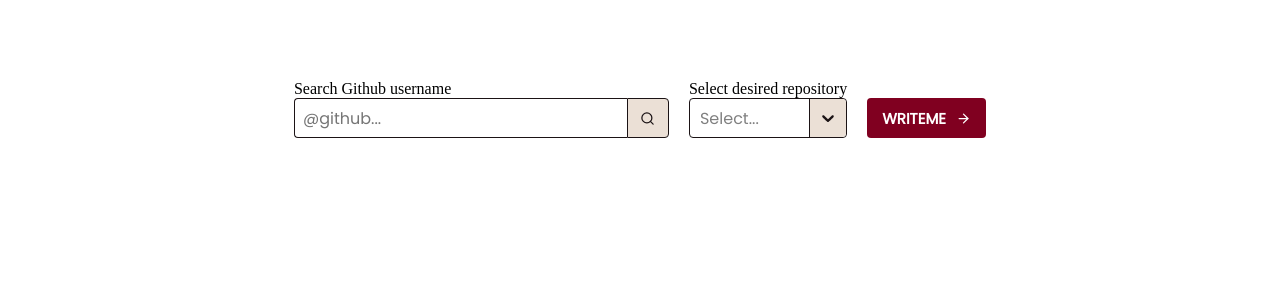
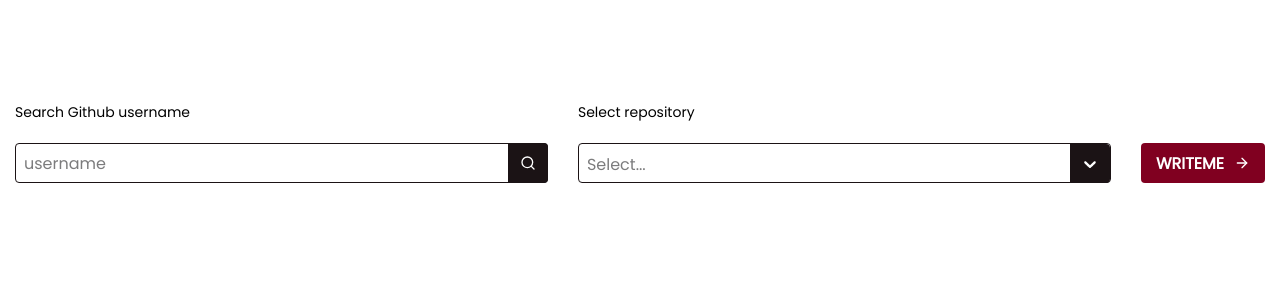
Before and after one commit to darylbg/writeme, a React (Create React App) app: page / in a window 1280 px wide. Both pictures are taken after a click on the button "Ok lets Go". Shown: the top 300 px of the page. Built offline with nearby package versions, Linux system fonts and the light colour scheme.

Commit message:
restyled menu

```diff
--- a/src/assets/css/style.css
+++ b/src/assets/css/style.css
@@ -7,10 +7,16 @@
   --secondary-darker: #e2d3c5;
   --accent: #800020;
   --dark-accent: #720018;
+  --light-grey: #7c7c7d;
   --focus-highlight: #2684ff;
   --code-font: "Source Code Pro", monospace;
   --roboto-font: "Rubik", sans-serif;
   --poppins-font: "Poppins", sans-serif;
+  --font-large: 16px;
+  --font-medium: 15px;
+  --font-small: 14px;
+  --font-xsmall: 12px;
+  --font-bold: 900;
 }
 
 body {
@@ -120,6 +126,184 @@ body {
 /* content section */
 
 .content-section {
+  display: flex;
+  justify-content: center;
+  margin-top: 8%;
+}
+
+.menu > * {
+  font-family: var(--poppins-font);
+}
+
+.menu {
+  display: flex;
+  width: 100%;
+}
+
+.username-search,
+.repo-select {
+  flex: 1;
+  padding: 0 15px;
+  display: flex;
+  flex-direction: column;
+}
+
+.username-search label,
+.repo-select label {
+  font-size: var(--font-small);
+}
+
+.error-div {
+  height: 15px;
+  color: red;
+  font-size: var(--font-xsmall);
+  padding-bottom: 5px;
+}
+
+.username-search input,
+.repo-select .react-select-container {
+  height: 40px;
+  border: 1px solid var(--text);
+  box-sizing: border-box;
+  font-size:var(--font-large);
+  border-radius: 4px;
+  font-family: var(--poppins-font);
+}
+
+.react-select__indicators,
+.username-search-icon {
+  background-color: var(--text);
+  border-top-right-radius: 4px;
+  border-bottom-right-radius: 4px;
+}
+
+.react-select__indicators:hover,
+.username-search-icon:hover {
+  background-color: var(--dark-accent);
+  transition: all 0.2s ease-in-out;
+}
+
+.react-select__indicators svg,
+.username-search-icon svg {
+  color: white;
+}
+
+/* username search specific styling */
+
+.username-search {
+  position: relative;
+}
+
+.username-search input {
+  padding: 0 40px 0 8px;
+}
+
+.username-search input::placeholder {
+  color: var(--light-grey);
+}
+
+.username-search-icon {
+  position: absolute;
+  right: 0;
+  bottom: 0;
+  height: 40px;
+  width: 40px;
+  display: flex;
+  align-items: center;
+  justify-content: center;
+  margin-right: 15px;
+  cursor: pointer;
+}
+
+/* repo select specific styling */
+
+.react-select__value-container {
+  padding: 2px 8px;
+}
+
+.react-select__indicators {
+  width: 40px;
+  height: 39px;
+  justify-content: center;
+  cursor: pointer;
+}
+
+.react-select__control {
+  height: 40px;
+}
+
+.react-select__control :focus-visible {
+  border: 1px solid red;
+}
+
+.react-select__menu {
+  margin-top: 8px;
+  box-shadow: 1px 1px 15px rgb(0,0,0,0.2);
+}
+
+.react-select__menu-list {
+  padding: 5px 0;
+}
+
+.react-select__option {
+  font-size: var(--font-large);
+  padding: 4px 12px;
+}
+
+.react-select__option:hover {
+  background-color: var(--secondary-darker);
+  cursor: pointer;
+}
+
+/* writeme s */
+
+.writeme-button {
+  flex: 0;
+  padding: 0 15px;
+  display: flex;
+  align-items: end;
+  flex-direction: row;
+}
+
+.writeme-button button {
+  height: 40px;
+  background-color: var(--accent);
+  display: flex;
+  align-items: center;
+  color: white;
+  border: none;
+  border-radius: 4px;
+  padding: 0 15px;
+  font-weight: var(--font-bold);
+  font-size: var(--font-large);
+  font-family: var(--poppins-font);
+}
+
+.writeme-button button:hover {
+  background-color: var(--dark-accent);
+  cursor: pointer;
+  transition: all 0.2s ease-in-out;
+}
+
+.writeme-button button:hover > svg {
+  transform: translateX(5px);
+  transition: all 0.2s ease-in-out;
+}
+
+.writeme-button button svg {
+  color: white;
+  padding-left: 10px;
+}
+
+@media screen and (max-width: 650px) {
+  .menu {
+    flex-direction: column;
+  }
+}
+
+/* content section */
+
+/* .content-section {
   width: 100vw;
   display: flex;
   justify-content: center;
@@ -134,6 +318,7 @@ body {
 .username-search,
 .repo-select {
   display: flex;
+  flex: 1;
   flex-direction: column;
   vertical-align: bottom;
   margin: 0 10px;
@@ -158,20 +343,20 @@ body {
   font-size: 16px;
 }
 
-.username-search .input-group input:focus {
+.username-search .input-group input:focus { */
   /* border-top: 1px solid #2684ff;
   border-left: 1px solid #2684ff;
   border-bottom: 1px solid #2684ff; */
-  box-shadow: 0 -1px 0 0 var(--focus-highlight), -1px 0 0 0 var(--focus-highlight), 0 1px 0 0 var(--focus-highlight);
+  /* box-shadow: 0 -1px 0 0 var(--focus-highlight), -1px 0 0 0 var(--focus-highlight), 0 1px 0 0 var(--focus-highlight);
   outline: none;
   transition: all 100ms;
 }
 
-.username-search .input-group input:focus + * {
+.username-search .input-group input:focus + * { */
   /* border-top: 1px solid #2684ff;
   border-right: 1px solid #2684ff;
   border-bottom: 1px solid #2684ff; */
-  box-shadow: 0 1px 0 0 var(--focus-highlight), 1px 0 0 0 var(--focus-highlight), 0 -1px 0 0 var(--focus-highlight);
+  /* box-shadow: 0 1px 0 0 var(--focus-highlight), 1px 0 0 0 var(--focus-highlight), 0 -1px 0 0 var(--focus-highlight);
   transition: all 100ms;
 }
 
@@ -194,11 +379,11 @@ body {
   height: 15px;
   width: 15px;
   color: var(--text);
-}
+} */
 
 /* react-select */
 
-.react-select__control {
+/* .react-select__control {
   height: 40px;
   border: 1px solid var(--text) !important;
 }
@@ -207,14 +392,6 @@ body {
   font-family: var(--poppins-font) !important;
   font-size: 16px;
 }
-
-/* .react-select__input {
-  font-family: var(--poppins-font) !important;
-}
-.react-select__input::placeholder {
-  font-family: var(--poppins-font) !important;
-  font-size: 16px;
-} */
 
 .react-select__single-value {
   font-family: var(--poppins-font) !important;
@@ -253,6 +430,7 @@ body {
 
 .writeme-btn {
   display: flex;
+  flex: 0;
   flex-direction: row;
   align-items: end;
   margin: 0 10px;
@@ -291,4 +469,4 @@ body {
     display: flex;
     flex-direction: column;
   }
-}
+} */
--- a/src/components/ContentPage.js
+++ b/src/components/ContentPage.js
@@ -7,6 +7,7 @@ export default function ContentPage(toggleWelcomeOpen) {
   const [username, setUsername] = useState("");
   const [userRepos, setUserRepos] = useState([]);
   const [selectedRepo, setSelectedRepo] = useState(null);
+  const [inputErrorMsg, setInputErrorMsg] = useState("");
 
   const handleUsernameInput = (e) => {
     e.preventDefault();
@@ -17,64 +18,82 @@ export default function ContentPage(toggleWelcomeOpen) {
     const url = `https://api.github.com/users/${username}/repos`;
     try {
       const response = await axios.get(url);
-      const data = response.data;
-      const githubData = data.map((repo) => {
-        return { value: repo.url, label: repo.name };
-      });
-      setUserRepos(githubData);
+      const data = await response.data;
 
-      if (githubData.length > 0) {
+      if (data.length === 0) {
+        setInputErrorMsg("No user found!");
+        setUserRepos([]);
+        setSelectedRepo(null);
+      } else {
+        const githubData = data.map((repo) => ({
+          value: repo.url,
+          label: repo.name,
+        }));
+        setUserRepos(githubData);
         setSelectedRepo(githubData[0]);
+        setInputErrorMsg(""); // Clear any previous error message
       }
     } catch (error) {
       console.log(error);
+      setInputErrorMsg("No user found!");
+      setSelectedRepo(null);
     }
   };
 
   return (
-    <section className="content-section">
-      <div className="content">
+    <>
+      <section className="content-section">
         <div className="menu">
           <div className="username-search">
-            <label>Search Github username</label>
-            <div className="input-group">
-              <input
-                type="text"
-                value={username}
-                placeholder="@github..."
-                onChange={(e) => setUsername(e.target.value)}
-                style={{
-                  control: (baseStyles, state) => ({
-                    ...baseStyles,
-                    fontFamily: '"Poppins", sans-serif',
-                    fontSize: '16px'
-                  }),
-                }}
-              />
-              <div className="icon">
-                <FiSearch onClick={handleGetUserRepos} />
-              </div>
+            <label htmlFor="">Search Github username</label>
+            <div className="error-div">{inputErrorMsg}</div>
+            <input
+              type="text"
+              value={username}
+              placeholder="username"
+              onChange={(e) => setUsername(e.target.value)}
+            />
+            <div className="username-search-icon">
+              <FiSearch onClick={handleGetUserRepos} />
             </div>
           </div>
           <div className="repo-select">
-            <label>Select desired repository</label>
+            <label htmlFor="">Select repository</label>
+            <div className="error-div"></div>
             <Select
               options={userRepos}
               value={selectedRepo}
+              unstyled={true}
+              classNamePrefix="react-select"
+              className="react-select-container"
               onChange={(selectedOption) => setSelectedRepo(selectedOption)}
-              className="react-select-container"
-              classNamePrefix="react-select"
+              styles={{
+                control: (provided, state) => ({
+                  ...provided,
+                  border: state.isFocused ? "1px solid #1b1315" : "none",
+                  borderRadius: state.isFocused ? "4px" : "none",
+                  backgroundColor: state.isSelected ? "red" : "transparent",
+                }),
+                option: (provided, state) => ({
+                  ...provided,
+                  backgroundColor: state.isSelected ? "#720018" : "transparent",
+                  color: state.isSelected ? "white" : "#1b1315",
+                }),
+                placeholder: (provided) => ({
+                  ...provided,
+                  color: "#7c7c7d", // Set your preferred placeholder color
+                }),
+              }}
             />
           </div>
-          <div className="writeme-btn">
+          <div className="writeme-button">
             <button>
               WRITEME
               <FiArrowRight />
             </button>
           </div>
         </div>
-        <div className="display"></div>
-      </div>
-    </section>
+      </section>
+    </>
   );
 }
```
